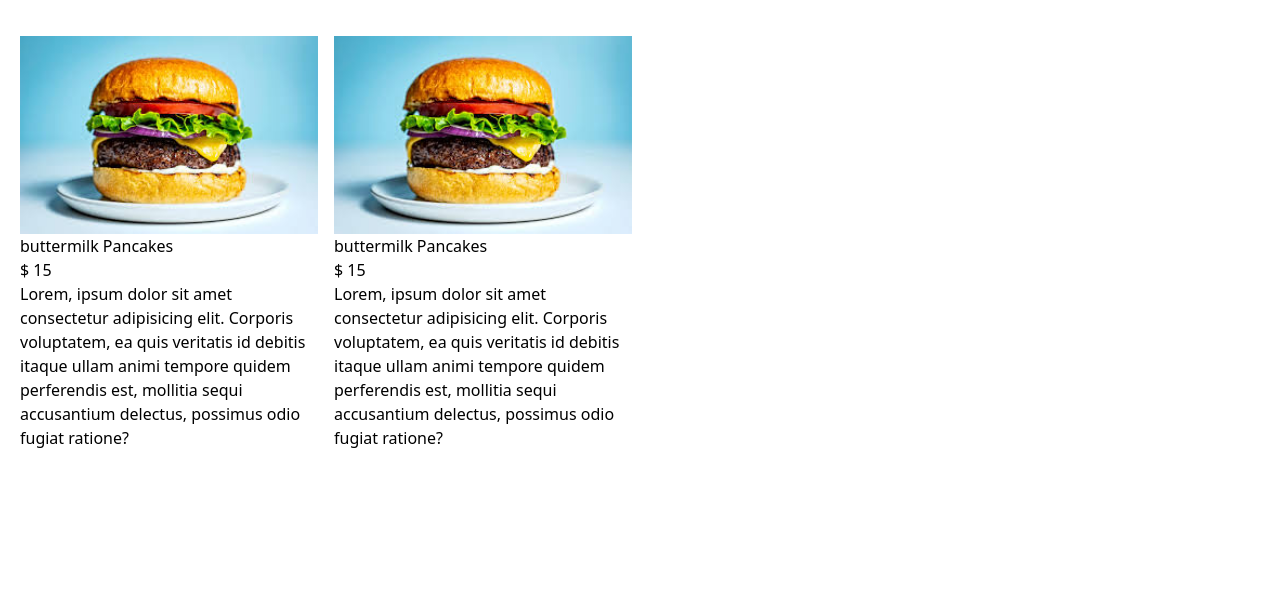
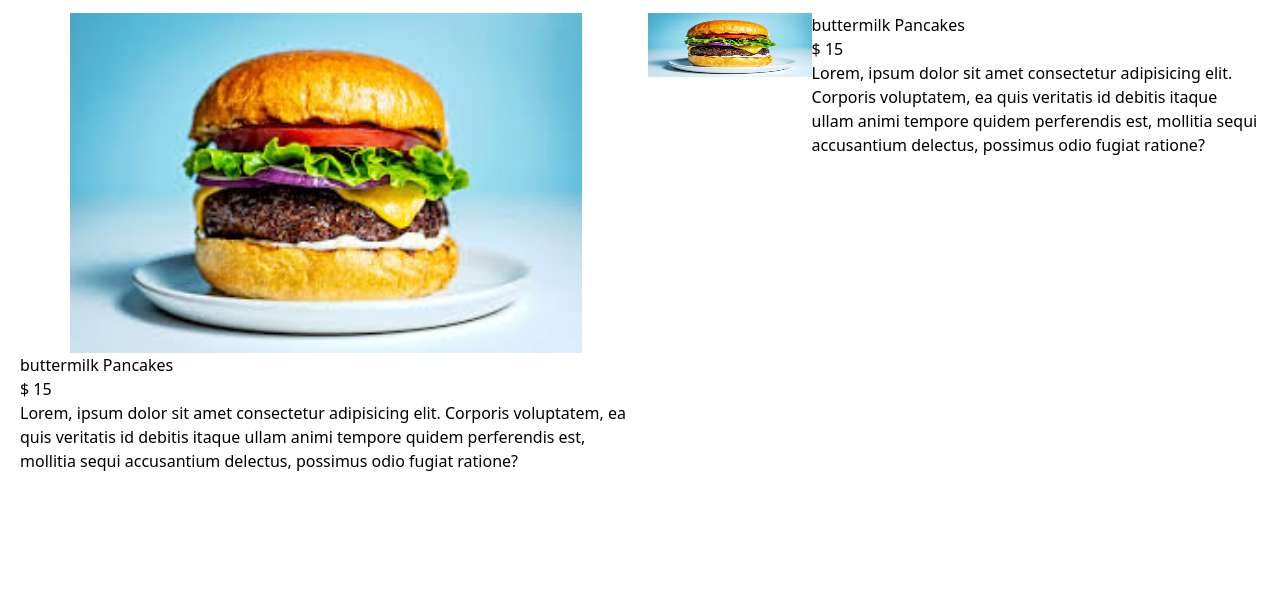
Before and after one commit to Destiny-Chilaka/Restaurant-Sort, a plain HTML site: page index.html in a window 1280 px wide. Shown: the part 205-800 px from the top of the page. Drawn offline with Linux system fonts and the light colour scheme.

Commit message:
worked on grid system

```diff
--- a/index.html
+++ b/index.html
@@ -23,8 +23,8 @@
         </div>
         <div class=" grid grid-cols-12 gap-4">
             <!-- single items -->
-            <div class="col-span-12 md:col-span-6 lg:col-span-3  mx-auto">
-                <div> <img src="./img/hamburger.jpeg" class="photo w-full  h-auto " alt="menu-item">
+            <div class="col-span-12 md:col-span-6  mx-auto">
+                <div> <img src="./img/hamburger.jpeg" class="photo w-full  h-auto max-w-lg mx-auto " alt="menu-item">
                 </div>
                 <div class="item-info">
                     <header>
@@ -39,8 +39,8 @@
                 </div>
 
             </div>
-            <div class=" col-span-12 md:col-span-6 lg:col-span-3">
-                <img src="./img/hamburger.jpeg" class="photo w-full h-auto max-w-lg mx-auto" alt="menu-item">
+            <div class=" col-span-12 md:col-span-6 flex ">
+                <img src="./img/hamburger.jpeg" class="photo w-full h-16 w-16 mx-auto" alt="menu-item">
                 <div class="item-info">
                     <header>
                         <h4>buttermilk Pancakes</h4>
```
